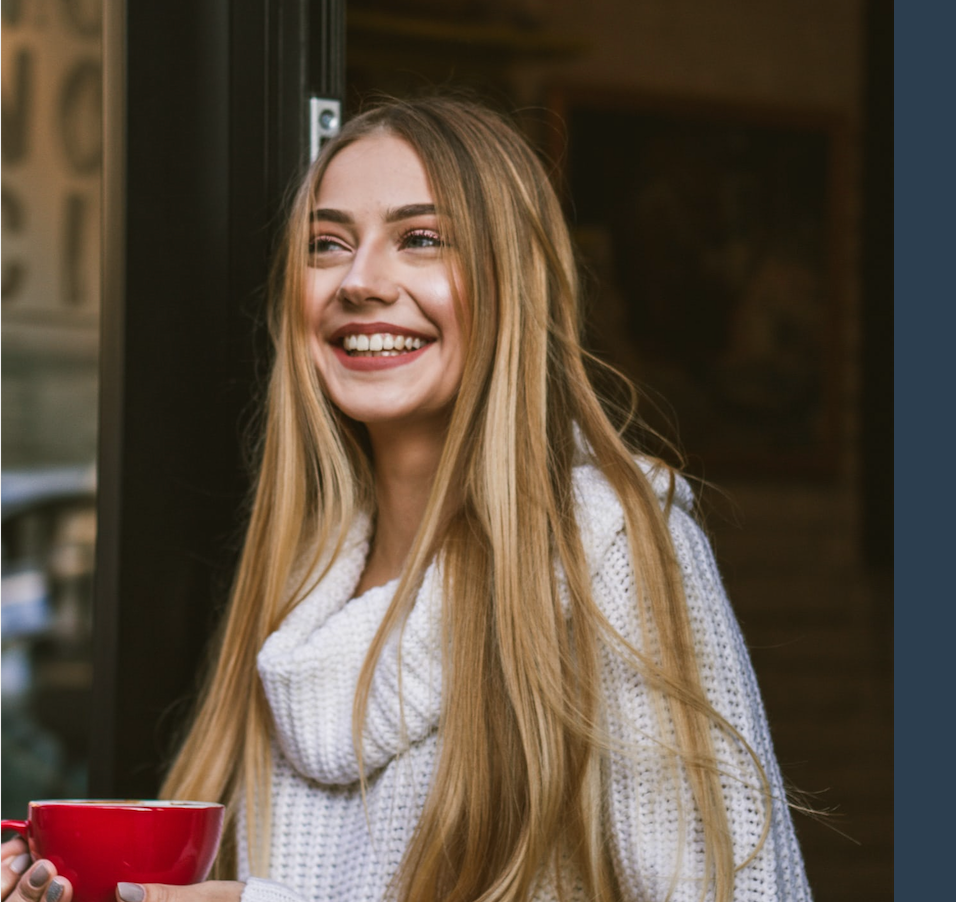
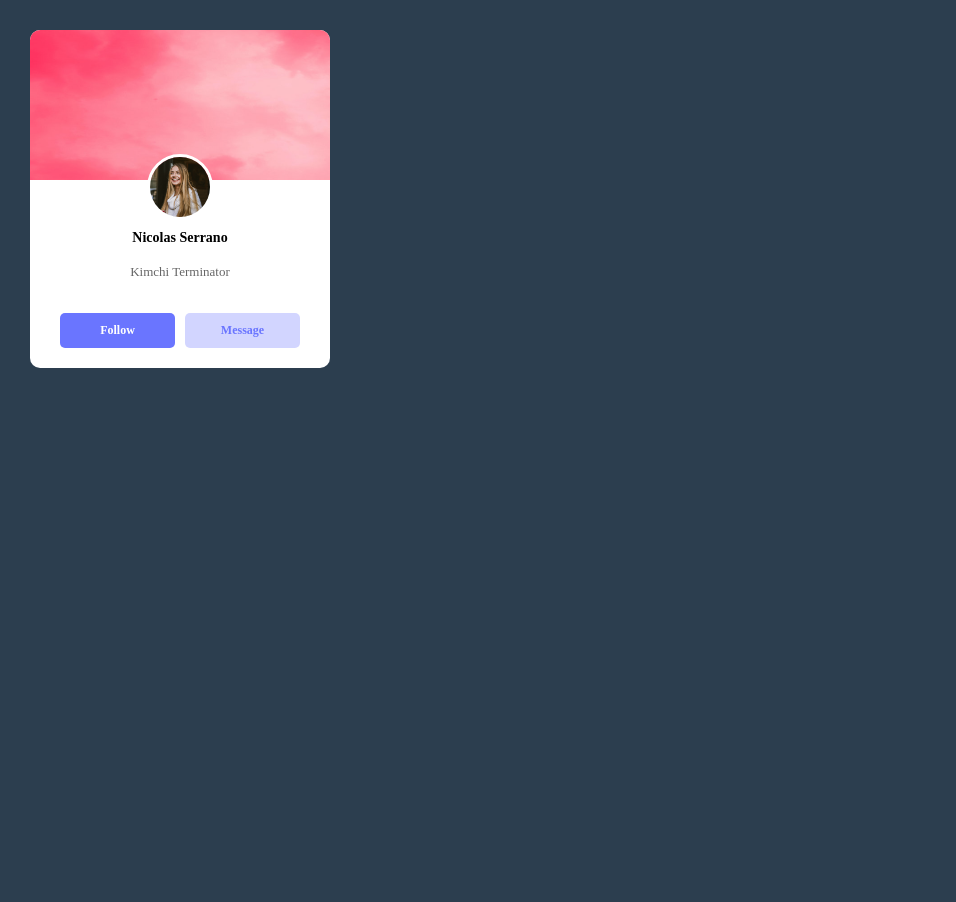
Before and after one commit to givemetarte/kakao-clone, a plain HTML site: page CodeChallenge/CodeChallenge9/review2.html in a window 1280 px wide. Shown: the top 902 px of the page, without its empty margins (0-956 px from the left). After the commit the page ends 800 px from the top, so only its background shows below. Drawn offline with Linux system fonts and the light colour scheme.

Commit message:
Code Challenge 9 review2
Code Challenge 9 review2
과제 두번째 다시 했는데 relative를 하마터면 모를 뻔 했다!

```diff
--- a/CodeChallenge/CodeChallenge9/review2.html
+++ b/CodeChallenge/CodeChallenge9/review2.html
@@ -15,10 +15,73 @@
         }
 
         body {
-            margin: 0;
+            margin: 30px;
             padding: 0;
             background-color: #2C3E4F;
-            margin-bottom: 50px;
+        }
+
+        .user {
+            width: 300px;
+            background-color: white;
+            border-radius: 10px;
+            overflow: hidden;
+        }
+
+        .user__bg {
+            height: 150px;
+            width: 100%;
+        }
+
+        .user__header {
+            display: flex;
+            flex-direction: column;
+            align-items: center;
+            margin-bottom: 20px;
+        }
+
+        .user__avatar {
+            width: 60px;
+            height: 60px;
+            border-radius: 50%;
+            border: 3px solid white;
+            position: relative;
+            top: -30px;
+        }
+
+        .user__name {
+            font-size: 14px;
+            margin-top: -20px;
+            margin-bottom: 5px;
+        }
+
+        .user__position {
+            font-size: 13px;
+            font-weight: 400;
+            opacity: 0.6;
+        }
+
+        .user__buttons {
+            display: flex;
+            justify-content: space-between;
+            padding: 0px 30px;
+            padding-bottom: 20px;
+        }
+
+        .user__button {
+            text-decoration: none;
+            color: white;
+            background-color: rgba(106, 117, 255, 1);
+            width: 115px;
+            text-align: center;
+            padding: 10px 0;
+            border-radius: 5px;
+            font-size: 12px;
+            font-weight: 600;
+        }
+
+        .user__button:last-child {
+            color: rgba(106, 117, 255, 1);
+            background-color: rgba(106, 117, 255, 0.3);
         }
     </style>
 
@@ -27,7 +90,9 @@
 <body>
 
     <div class="user">
-        <div class="user__bg"></div>
+
+        <img src="images/background.png" class="user__bg">
+
         <header class="user__header">
             <img src="images/avatar1.png" class="user__avatar">
             <h1 class="user__name">Nicolas Serrano</h1>
```
Also changed, not shown: 1 other file.
